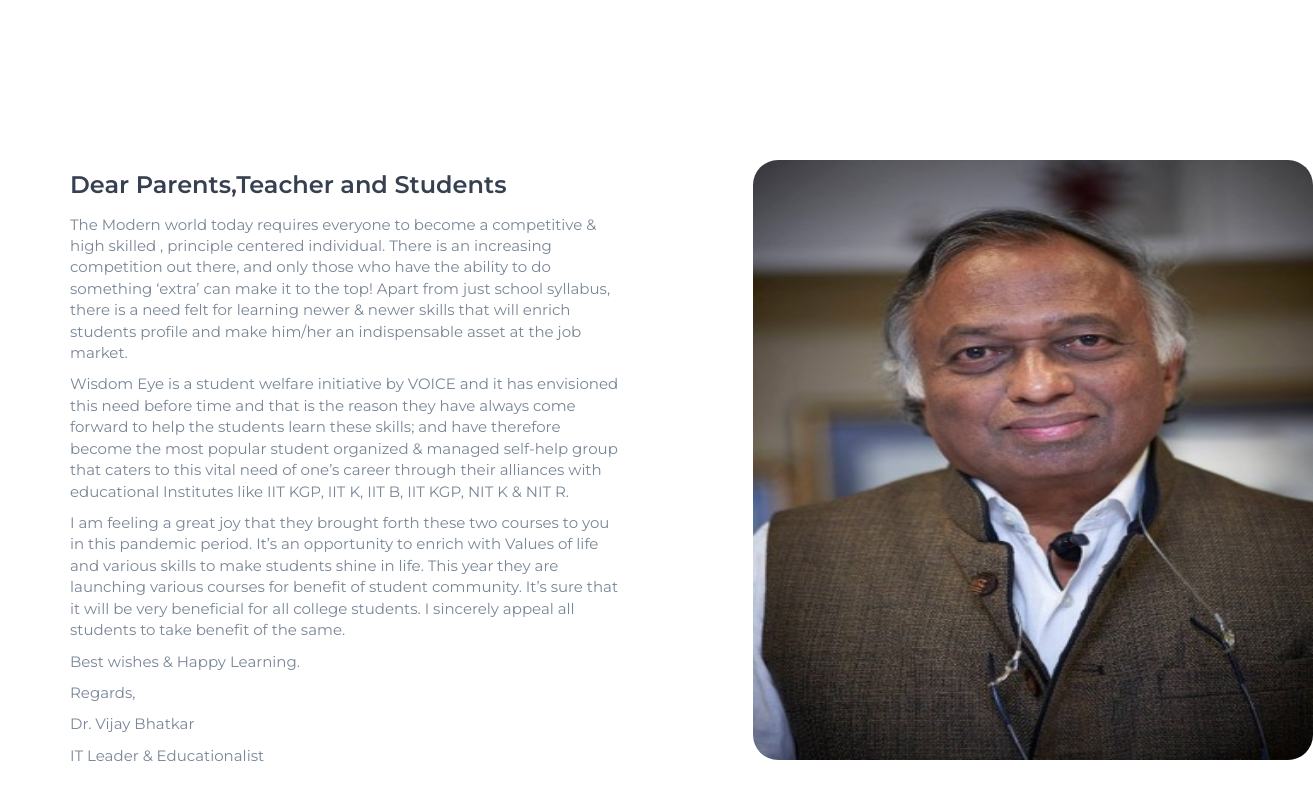
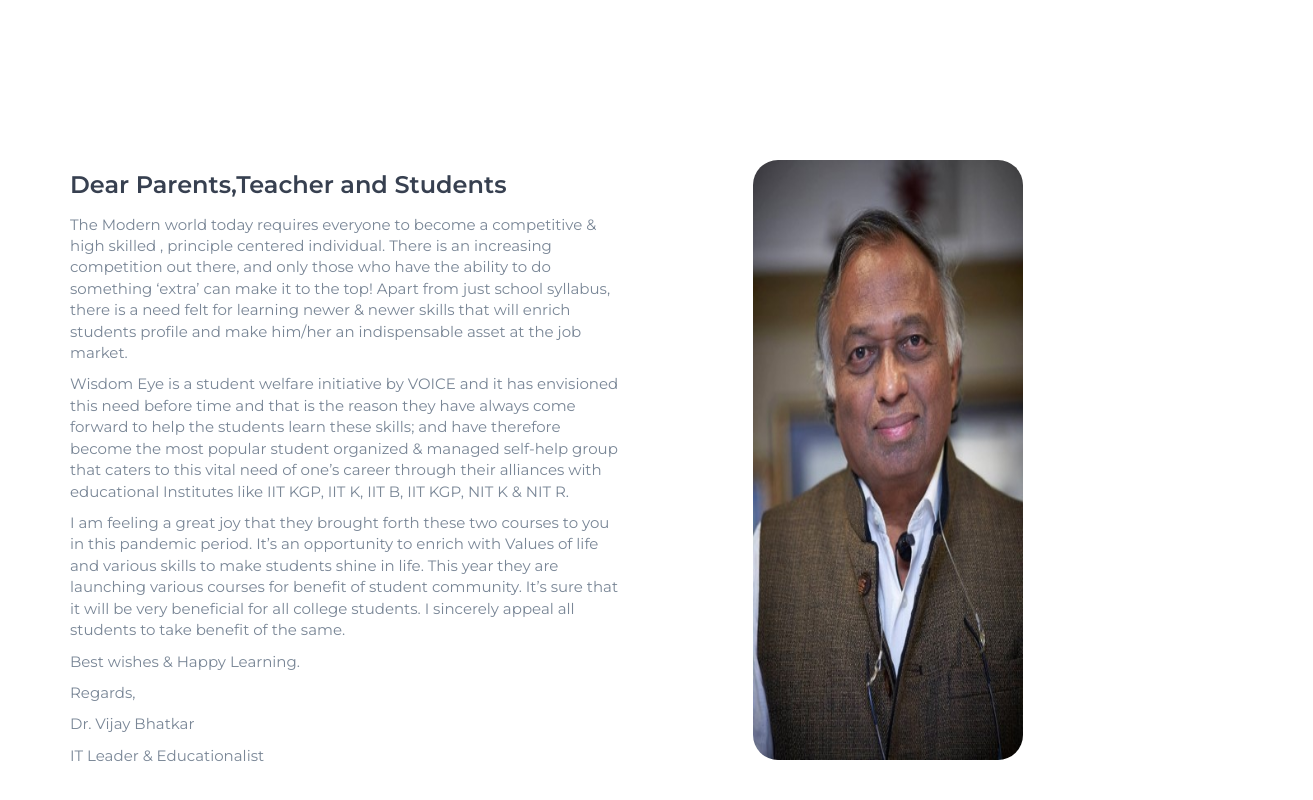
Before and after one commit to jayanta-kumar-roy/Edusite, a plain HTML site: page about.html in a window 1280 px wide. Shown: the part 558-1358 px from the top of the page, 1313 px wide, since content can reach past the window. Drawn offline with Linux system fonts and the light colour scheme.

Commit message:
image of prof width changed to 270

```diff
--- a/about.html
+++ b/about.html
@@ -166,7 +166,7 @@
 							<i class="play-icon fa fa-play"></i>
 						</a> -->
 						<!-- <iframe class="about-video" width="560" height="315" src="https://www.youtube.com/embed/wo1hXHJJzFc" title="YouTube video player" frameborder="0" allow="accelerometer; autoplay; clipboard-write; encrypted-media; gyroscope; picture-in-picture" allowfullscreen></iframe> -->
-                        <img src="./img/vijay-bhatkar.jpg" width="560" height="600" style="border-radius:25px;" alt="Dr Vijay Bhatkar">
+                        <img src="./img/vijay-bhatkar.jpg" width="270" height="600" style="border-radius:25px;" alt="Dr Vijay Bhatkar">
                     </div>
 
 				</div>
```
